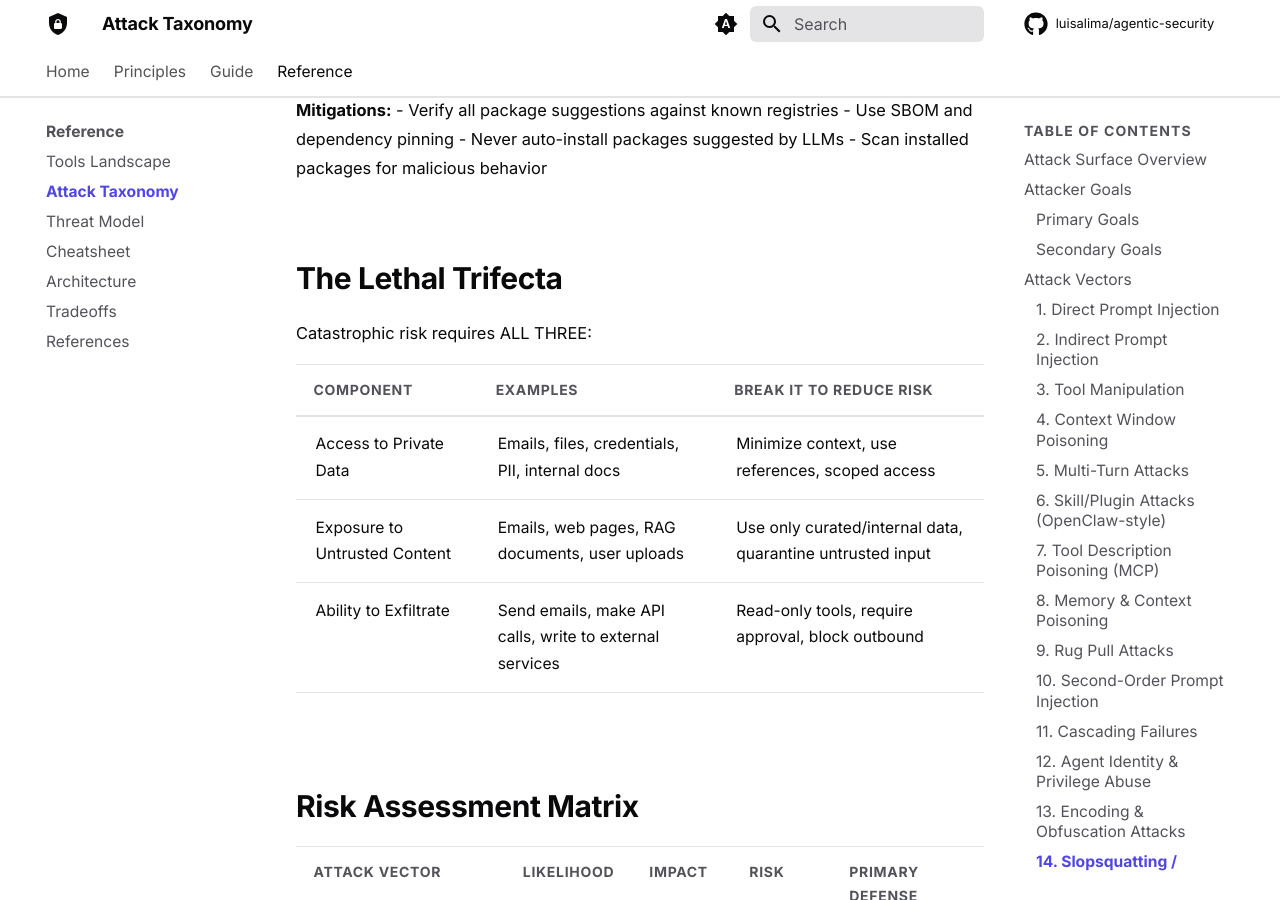
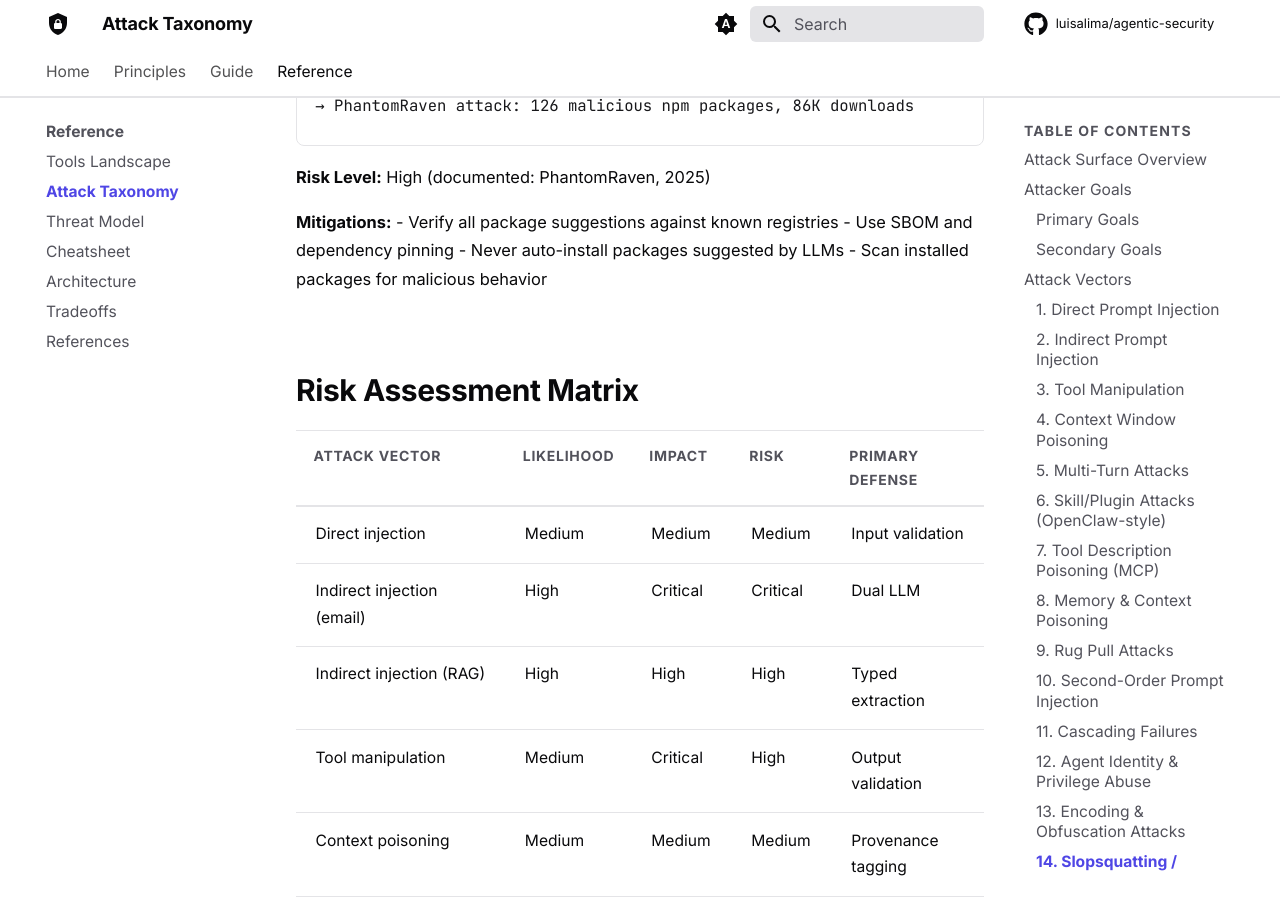
Before and after one commit to luisalima/agentic-security, an MkDocs documentation site: the page built from docs/reference/attack_taxonomy.md, in a window 1280 px wide and 900 px high, scrolled down 8152 px. Built offline with MkDocs 1.6.1 and Material for MkDocs 9.7.7, drawn with Linux system fonts in a browser that asks for light colours; comment, search, counter and statistics services are not loaded; some of the changed text lies outside the part shown.

Commit message:
docs: drop redundant Lethal Trifecta section from attack_taxonomy.md
The Trifecta is canonical in principles.md and already reinforced in
index.md, cheatsheet.md, and threat_model.md Step 1. A fourth
restatement in attack_taxonomy.md was over-representation. Replaced
with a single-line callback at the top of the file linking back to
principles.md, so readers can connect the attack vectors below to the
unifying Trifecta framing without re-defining it.

The "Break It To Reduce Risk" mitigations in the old table overlap
with principles.md Axiom 4 bullets and threat_model.md Step 4
controls, so no unique content was lost.

Co-Authored-By: Claude Opus 4.7 (1M context) <noreply@anthropic.com>

```diff
--- a/docs/reference/attack_taxonomy.md
+++ b/docs/reference/attack_taxonomy.md
@@ -310,16 +312,6 @@ LLM suggests: "pip install flask-security-utils"
 - Never auto-install packages suggested by LLMs
 - Scan installed packages for malicious behavior
 
-## The Lethal Trifecta
-
-Catastrophic risk requires ALL THREE:
-
-| Component | Examples | Break It To Reduce Risk |
-|-----------|----------|-------------------------|
-| Access to Private Data | Emails, files, credentials, PII, internal docs | Minimize context, use references, scoped access |
-| Exposure to Untrusted Content | Emails, web pages, RAG documents, user uploads | Use only curated/internal data, quarantine untrusted input |
-| Ability to Exfiltrate | Send emails, make API calls, write to external services | Read-only tools, require approval, block outbound |
-
 ## Risk Assessment Matrix
 
 | Attack Vector | Likelihood | Impact | Risk | Primary Defense |
```
Also changed, not shown: other parts of docs/reference/attack_taxonomy.md (+2 -0 lines).
